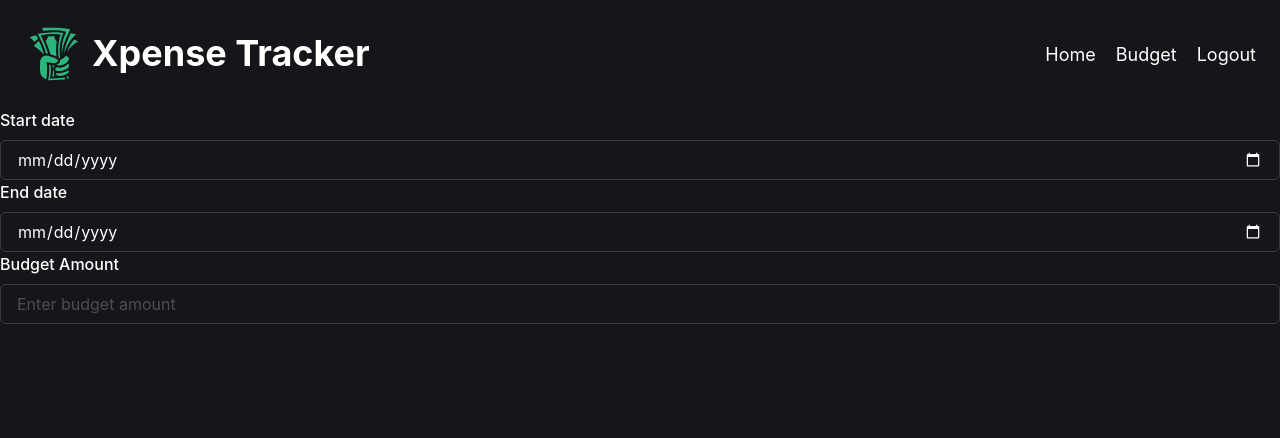
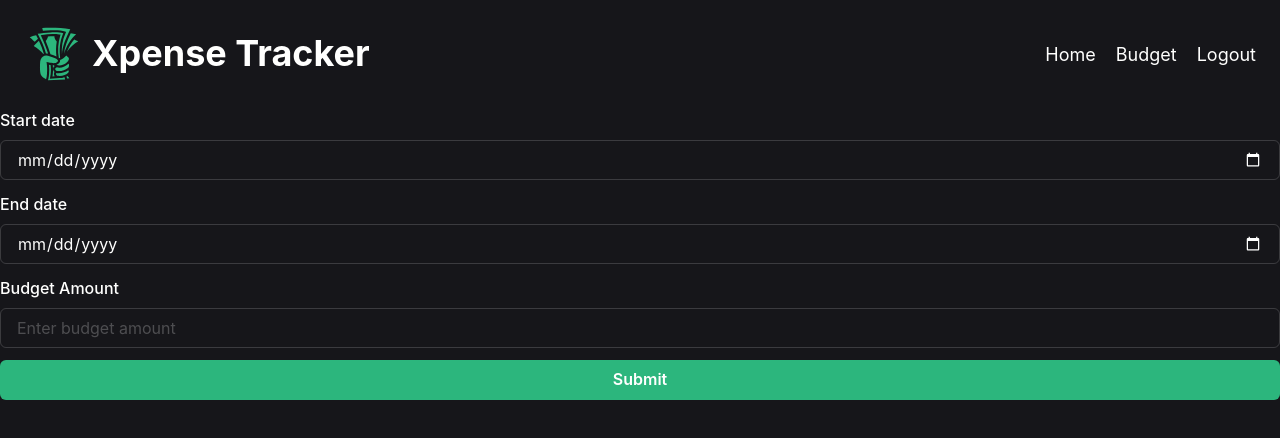
Before and after one commit to im7ven/Expense-Tracker, a React (Vite) app: page /userbudget in a window 1280 px wide. Shown: the top 438 px of the page. Built offline with nearby package versions, Linux system fonts and the light colour scheme; no server answers.

Commit message:
Build budget form with react hook forms.

```diff
--- a/src/components/ExpenseBudgetForm.tsx
+++ b/src/components/ExpenseBudgetForm.tsx
@@ -1,47 +1,86 @@
-import { FormControl, FormLabel, Input } from "@chakra-ui/react";
+import {
+  Button,
+  FormControl,
+  FormErrorMessage,
+  FormLabel,
+  Input,
+} from "@chakra-ui/react";
+import { useForm, useWatch } from "react-hook-form";
 import { useBudget } from "../context/UserBudgetContext";
-import { useState } from "react";
+
+interface BudgetFormInput {
+  startDate: string;
+  endDate: string;
+  amount: string;
+}
 
 export const ExpenseBudgetForm = () => {
-  const [startDate, setStartDate] = useState("");
-  const [endDate, setEndDate] = useState("");
-  const [amount, setAmount] = useState("");
+  const {
+    register,
+    watch,
+    handleSubmit,
+    formState: { errors },
+  } = useForm<BudgetFormInput>();
+
   const { addBudget } = useBudget();
+  const startDate = watch("startDate");
 
-  const handleBudgetSubmit = () => {
+  const onSubmit = (data: BudgetFormInput) => {
     try {
-      addBudget(startDate, endDate, amount);
+      addBudget(data.startDate, data.endDate, data.amount);
+      console.log("budget success");
     } catch (err) {
       console.log(err);
     }
   };
 
+  const validateEndDate = (value: string) => {
+    if (value && startDate && new Date(value) <= new Date(startDate)) {
+      return "End date must be after the start date";
+    }
+    return true;
+  };
+
   return (
-    <form onSubmit={handleBudgetSubmit}>
-      <FormControl>
+    <form onSubmit={handleSubmit(onSubmit)}>
+      <FormControl mb={3} isInvalid={!!errors.startDate}>
         <FormLabel>Start date</FormLabel>
         <Input
-          value={startDate}
-          onChange={(e) => setStartDate(e.target.value)}
+          {...register("startDate", {
+            required: "Start Date is required",
+          })}
           type="date"
         />
+        {errors.startDate && (
+          <FormErrorMessage>{errors.startDate?.message}</FormErrorMessage>
+        )}
       </FormControl>
-      <FormControl>
+      <FormControl mb={3} isInvalid={!!errors.endDate}>
         <FormLabel>End date</FormLabel>
         <Input
-          value={endDate}
-          onChange={(e) => setEndDate(e.target.value)}
+          {...register("endDate", {
+            required: "End date is required",
+            validate: validateEndDate,
+          })}
           type="date"
         />
+        {errors.endDate && (
+          <FormErrorMessage>{errors.endDate?.message}</FormErrorMessage>
+        )}
       </FormControl>
-      <FormControl>
+      <FormControl mb={3} isInvalid={!!errors.amount}>
         <FormLabel>Budget Amount</FormLabel>
         <Input
-          value={amount}
-          onChange={(e) => setAmount(e.target.value)}
+          {...register("amount", { required: "Amount is required" })}
           placeholder="Enter budget amount"
         />
+        {errors.amount && (
+          <FormErrorMessage>{errors.amount?.message}</FormErrorMessage>
+        )}
       </FormControl>
+      <Button bg="brand.tertiary" width="100%" type="submit">
+        Submit
+      </Button>
     </form>
   );
 };
```
